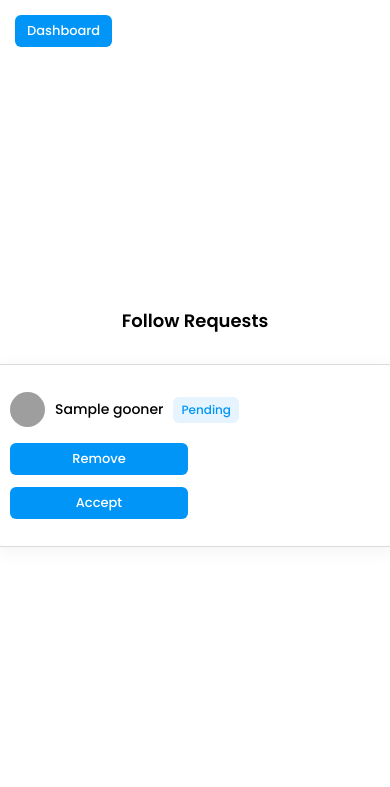
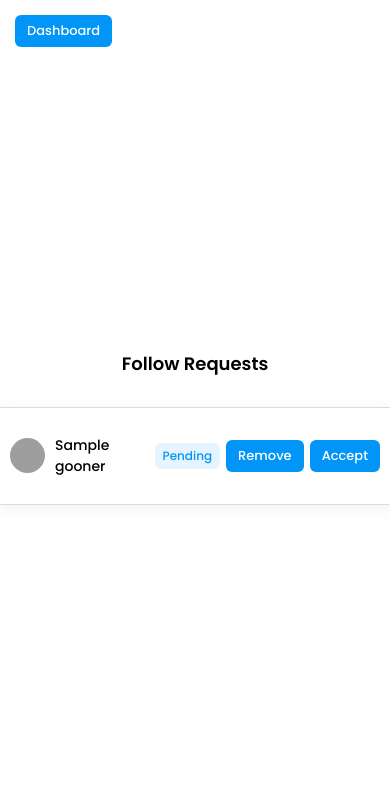
Before and after one commit to SambhavVinay/Dopameem-, a Flask app: page /all_requests in a window 390 px wide. Shown: the top 787 px of the page. Run offline with Flask 3, Linux system fonts and the light colour scheme; the visitor is signed in with stand-in values (Sample User, id 1); tables that the repository leaves empty hold one stand-in row (values such as "Sample post"); grey boxes are pictures that could not be loaded.

Commit message:
crutial changes

```diff
--- a/app.py
+++ b/app.py
@@ -523,10 +523,30 @@ def deleterequests(id):
 
 @app.route("/deletefollowers/<int:id>")
 def deletefollowers(id):
-    followers = Followers.query.filter_by(id=id).first()
-    db.session.delete(followers)
-    db.session.commit()
-    return render_template("followers.html")
+    # Get the follower relation
+    follower_relation = Followers.query.get_or_404(id)
+
+    # Get both sides of the relationship
+    follower_id = follower_relation.follower_id
+    following_id = follower_relation.following_id
+
+    # Delete both directions (A→B and B→A)
+    reverse_relation = Followers.query.filter_by(
+        follower_id=following_id,
+        following_id=follower_id
+    ).first()
+
+    try:
+        db.session.delete(follower_relation)
+        if reverse_relation:
+            db.session.delete(reverse_relation)
+        db.session.commit()
+    except Exception as e:
+        db.session.rollback()
+        return f"Error removing follower: {e}"
+
+    return redirect("/profile")
+
 
 
 @app.route("/all_requests")
@@ -633,4 +653,4 @@ def database():
 if __name__ == "__main__":
     with app.app_context():
         db.create_all()
-    app.run(debug=True)
+    #app.run(debug=True)
--- a/templates/dopsdisplay.html
+++ b/templates/dopsdisplay.html
@@ -206,7 +206,7 @@
     {% for dop in dops %}
     <div class="reel">
       <div class="video-box" onclick="togglePlayPause('{{ dop.dops_id }}')">
-        <video autoplay loop muted playsinline id="video-{{ dop.dops_id }}" loading="lazy">
+        <video autoplay loop playsinline id="video-{{ dop.dops_id }}" loading="lazy">
           <source src="{{ dop.dops | replace('/upload/', '/upload/q_auto/') }}" type="video/mp4" />
         </video>
 
--- a/templates/dopsopen.html
+++ b/templates/dopsopen.html
@@ -185,7 +185,7 @@
 
   <div class="reel-container">
     <div class="video-box" onclick="togglePlayPause()">
-      <video id="dopVideo" loop autoplay muted playsinline>
+      <video id="dopVideo" loop autoplay  playsinline>
         <source src="{{ dops.dops }}" type="video/mp4" loading="lazy">
         Your browser does not support the video tag.
       </video>
@@ -202,7 +202,7 @@
           {% for comment in comments %}
             <div><strong>{{ comment.user.name }}</strong>: {{ comment.comment_text }}</div>
           {% else %}
-            <div><em>No comments yet. Be the first 💖</em></div>
+            <div><em>No comments yet. Be the first</em></div>
           {% endfor %}
         </div>
       </div>
--- a/templates/requests.html
+++ b/templates/requests.html
@@ -76,7 +76,7 @@
       padding: 12px 0;
       border-bottom: 1px solid #eee;
       gap: 10px;
-      flex-wrap: wrap;
+      flex-wrap: nowrap; /* keep PC-like layout */
     }
 
     li:last-child {
@@ -90,7 +90,8 @@
       display: flex;
       align-items: center;
       gap: 10px;
-      flex: 1;
+      flex: 1;      /* stretch/shrink */
+      min-width: 0; /* prevent overflow */
     }
 
     .username img {
@@ -98,6 +99,7 @@
       height: 35px;
       border-radius: 50%;
       object-fit: cover;
+      flex-shrink: 0; /* profile pic never shrinks */
     }
 
     .status {
@@ -126,6 +128,7 @@
       font-weight: 500;
       transition: 0.2s ease-in-out;
       flex-shrink: 0;
+      white-space: nowrap; /* prevent button text wrapping */
     }
     .btn:hover {
       background-color: var(--blue-dark);
@@ -145,15 +148,11 @@
       .container {
         margin: 10px;
         padding: 15px;
+        width: 100%;    /* stretch full */
+        max-width: none;
       }
       li {
-        flex-direction: column;
-        align-items: flex-start;
-      }
-      .btn {
-        width: 100%;
-        text-align: center;
-        margin-top: 6px;
+        gap: 6px;
       }
     }
   </style>
```
Also changed, not shown: templates/followers.html (+7 -10 lines).
